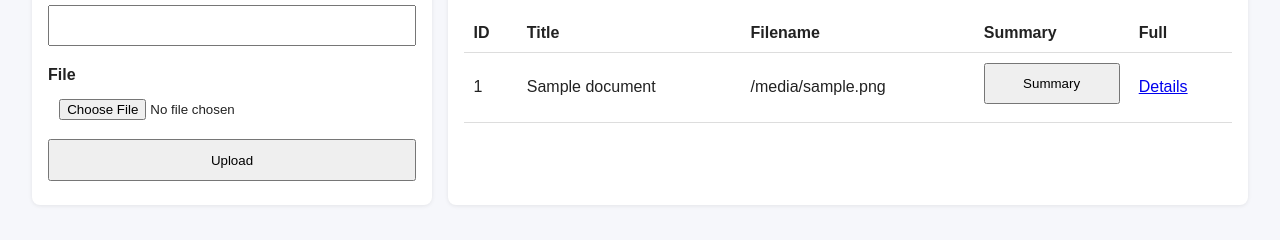
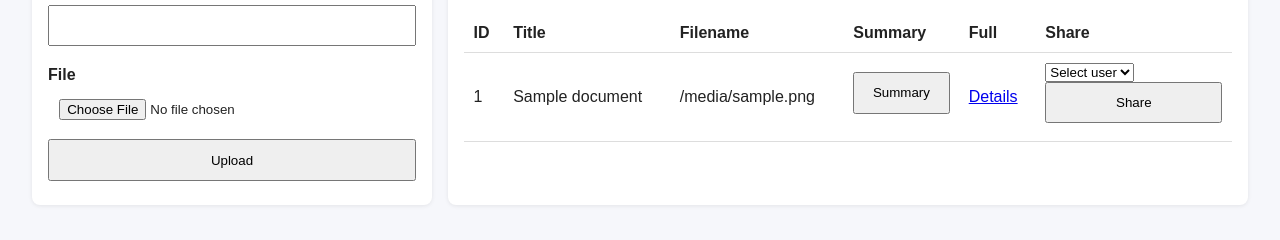
Before and after one commit to henriquePonte/Secure_Software, a Flask app: page /documents in a window 1280 px wide. Shown: the part 261-501 px from the top of the page. Run offline with Flask 3, Linux system fonts and the light colour scheme; the visitor is signed in with stand-in values (Sample User, id 1); a database or web service that is not in the repository returns one stand-in record (values such as "Sample title"); some libraries are stand-ins or nearby versions.

Commit message:
partilhar documento
partilhar com outro user sem ser admin e sem ser o proprio user

```diff
--- a/web/app/routes/documents.py
+++ b/web/app/routes/documents.py
@@ -1,11 +1,14 @@
 import flask
 from ..auth.security import login_required
-
 from ..services.documents_service import (
+    get_user_by_id,
+    share_document,
     get_user_documents,
     create_document,
     get_document_by_id
 )
+
+from ..services.user_service import get_all_users_for_sharing
 
 bp = flask.Blueprint("documents", __name__)
 
@@ -19,8 +22,13 @@ def documents_page():
     owner_id = requested_user_id or current_user_id
 
     docs = get_user_documents(owner_id)
+    users = get_all_users_for_sharing(owner_id)
 
-    return flask.render_template("documents.html", documents=docs)
+    return flask.render_template(
+            "documents.html",
+            documents=docs,
+            users=users
+        )
 
 
 @bp.route("/documents/upload", methods=["POST"])
@@ -47,3 +55,39 @@ def document_details(document_id):
         flask.abort(404)
 
     return flask.render_template("document_details.html", document=doc)
+
+
+@bp.route("/documents/<int:document_id>/share", methods=["POST"])
+@login_required
+def share_document_route(document_id):
+    doc = get_document_by_id(document_id)
+
+    if doc["owner_id"] != flask.session["user_id"]:
+        flask.abort(403)
+
+    shared_with_id = flask.request.form.get("shared_with")
+
+    # validar input
+    if not shared_with_id:
+        flask.abort(400)
+
+    try:
+        shared_with_id = int(shared_with_id)
+    except ValueError:
+        flask.abort(400)
+
+    # validar user destino
+    user = get_user_by_id(shared_with_id)
+
+    if not user:
+        flask.abort(404)
+
+    if user[2]:  # is_disabled
+        flask.abort(403)
+
+    # criar relação na BD
+    share_document(document_id, shared_with_id)
+
+    return flask.redirect(
+        flask.url_for("documents.document_details", document_id=document_id)
+    )
--- a/web/app/services/documents_service.py
+++ b/web/app/services/documents_service.py
@@ -51,3 +51,35 @@ def get_document_by_id(document_id):
     conn.close()
 
     return doc
+
+
+def share_document(document_id, shared_with_user_id):
+    conn = get_db()
+    cur = conn.cursor()
+
+    cur.execute("""
+                INSERT INTO document_shares (document_id, shared_with)
+                VALUES (%s, %s)
+                """, (document_id, shared_with_user_id))
+
+    conn.commit()
+    cur.close()
+    conn.close()
+
+
+def get_user_by_id(user_id):
+    conn = get_db()
+    cur = conn.cursor()
+
+    cur.execute("""
+                SELECT id, username, is_disabled
+                FROM users
+                WHERE id = %s
+                """, (user_id,))
+
+    user = cur.fetchone()
+
+    cur.close()
+    conn.close()
+
+    return user
--- /dev/null
+++ b/web/app/services/user_service.py
@@ -0,0 +1,40 @@
+from ..extensions import get_db
+import psycopg2.extras
+
+def get_all_users():
+    conn = get_db()
+    cur = conn.cursor(cursor_factory=psycopg2.extras.RealDictCursor)
+
+    cur.execute("""
+                SELECT id, username
+                FROM users
+                WHERE is_disabled = FALSE
+                ORDER BY username
+                """)
+
+    users = cur.fetchall()
+
+    cur.close()
+    conn.close()
+
+    return users
+
+def get_all_users_for_sharing(current_user_id):
+    conn = get_db()
+    cur = conn.cursor(cursor_factory=psycopg2.extras.RealDictCursor)
+
+    cur.execute("""
+                SELECT id, username
+                FROM users
+                WHERE is_disabled = FALSE
+                  AND username != 'admin'
+          AND id != %s
+                ORDER BY username
+                """, (current_user_id,))
+
+    users = cur.fetchall()
+
+    cur.close()
+    conn.close()
+
+    return users
--- a/web/templates/documents.html
+++ b/web/templates/documents.html
@@ -1,10 +1,17 @@
 {% extends "base.html" %}
+
 {% block content %}
 <p id="title-preview" class="muted"></p>
+
 <section class="grid">
+
+  <!-- UPLOAD -->
   <div class="card">
     <h2>Upload document</h2>
-    <form method="post" action="{{ url_for('documents.upload_document') }}" enctype="multipart/form-data">
+    <form method="post"
+          action="{{ url_for('documents.upload_document') }}"
+          enctype="multipart/form-data">
+
       <label>Title</label>
       <input type="text" name="title" required>
 
@@ -15,9 +22,14 @@
     </form>
   </div>
 
+  <!-- DOCUMENTS -->
   <div class="card">
     <h2>Documents</h2>
-    <p class="muted">Showing documents for user id: {{ requested_user_id }}</p>
+
+    <p class="muted">
+      Showing documents for user id: {{ requested_user_id }}
+    </p>
+
     {% if documents %}
     <table>
       <thead>
@@ -27,35 +39,76 @@
         <th>Filename</th>
         <th>Summary</th>
         <th>Full</th>
+        <th>Share</th>
       </tr>
       </thead>
+
       <tbody>
       {% for doc in documents %}
       <tr>
+
+        <!-- ID -->
         <td>{{ doc.id }}</td>
+
+        <!-- TITLE -->
         <td>{{ doc.title }}</td>
+
+        <!-- FILENAME -->
         <td>{{ doc.filename }}</td>
+
+        <!-- SUMMARY -->
         <td>
           <button class="details-btn" data-title="{{ doc.title }}">
             Summary
           </button>
         </td>
+
+        <!-- DETAILS -->
         <td>
           <a href="{{ url_for('documents.document_details', document_id=doc.id) }}">
             Details
           </a>
         </td>
+
+        <!-- SHARE -->
+        <td>
+          <form method="POST"
+                action="{{ url_for('documents.share_document_route', document_id=doc.id) }}">
+
+            <select name="shared_with" required>
+              <option value="">Select user</option>
+
+              {% for user in users %}
+              <option value="{{ user.id }}">
+                {{ user.username }}
+              </option>
+              {% endfor %}
+
+            </select>
+
+            <button type="submit">
+              Share
+            </button>
+
+          </form>
+        </td>
+
       </tr>
       {% endfor %}
       </tbody>
     </table>
+
+    <!-- optional preview panel -->
     <div id="doc-details" class="card" style="display:none;">
       <h3>Document details</h3>
       <p id="doc-title"></p>
     </div>
+
     {% else %}
     <p>No documents found.</p>
     {% endif %}
+
   </div>
+
 </section>
 {% endblock %}
```
Lines whose indentation alone changed are shown as unchanged.
